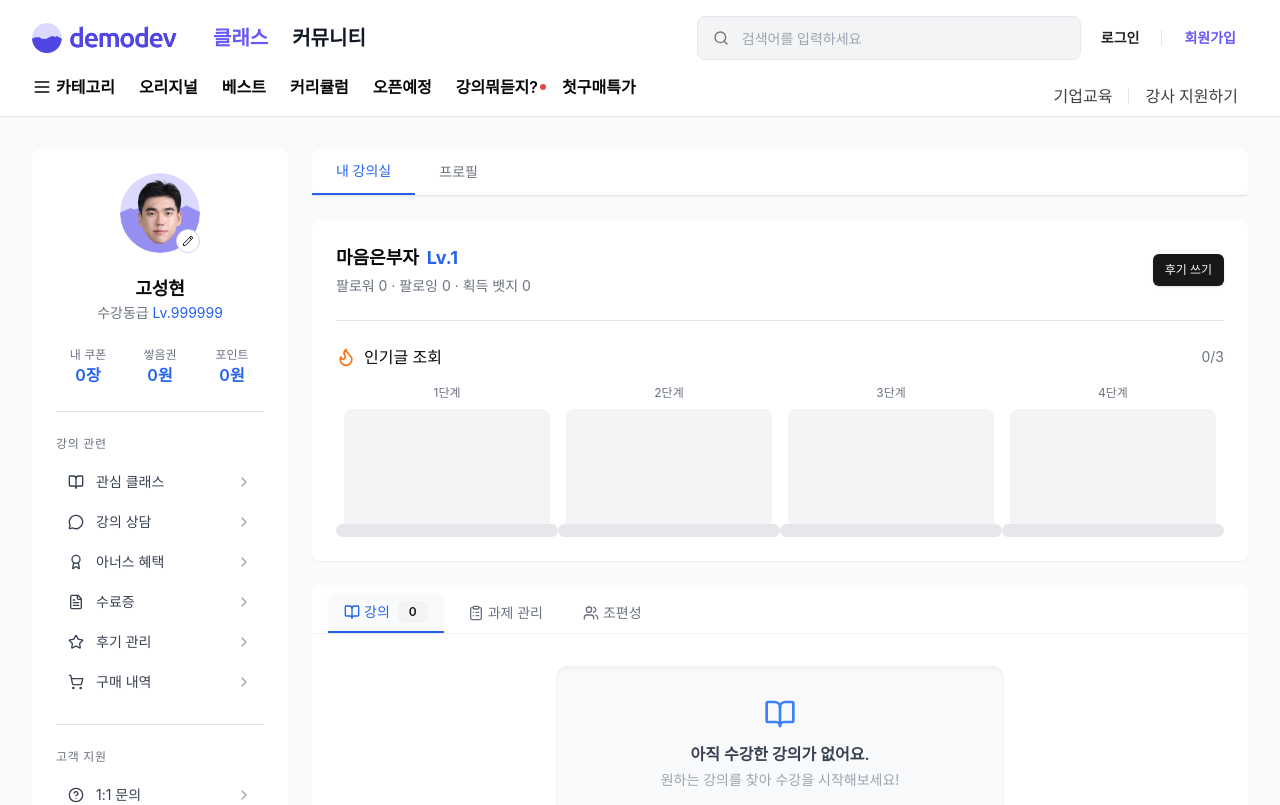
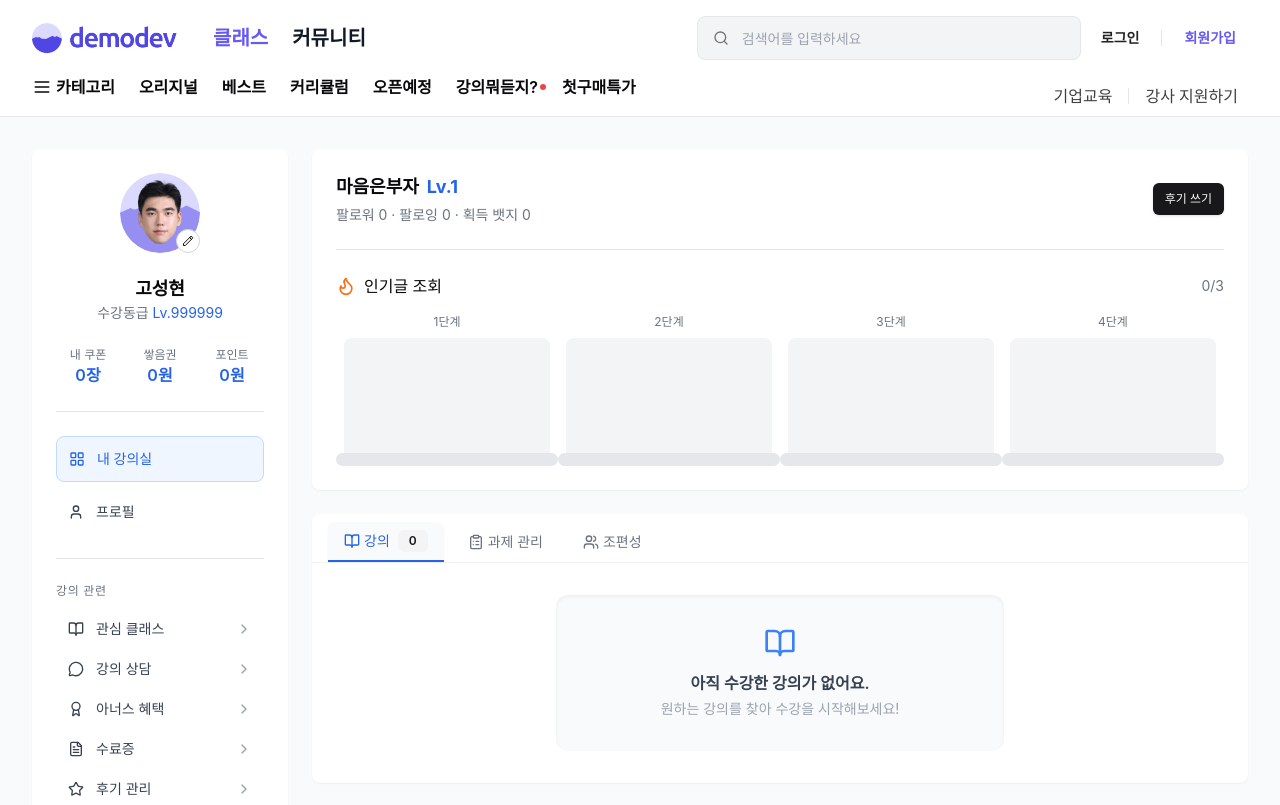
Before and after one commit to demodev-lab/demodev-lecture, a Next.js app: page /mypage in a window 1280 px wide. Shown: the top 805 px of the page. Built offline with nearby package versions, Linux system fonts and the light colour scheme.

Commit message:
style(VZOG-44): 내 강의실과 프로필 버튼 UI 수정

```diff
--- a/app/mypage/page.tsx
+++ b/app/mypage/page.tsx
@@ -14,45 +14,11 @@ export default function MyPage() {
         <div className="flex flex-col lg:flex-row gap-4 lg:gap-6">
           {/* 좌측 사이드바 - 모바일에서는 상단에 위치 */}
           <aside className="w-full lg:w-64 flex-shrink-0">
-            <MyPageSidebar />
+            <MyPageSidebar activeTab={activeTab} onTabChange={setActiveTab} />
           </aside>
 
           {/* 메인 컨텐츠 */}
           <main className="flex-1">
-            {/* 탭 네비게이션 */}
-            <div className="bg-white rounded-lg shadow-sm mb-6" role="tablist">
-              <div className="flex border-b">
-                <button
-                  role="tab"
-                  aria-selected={activeTab === "dashboard"}
-                  aria-controls="dashboard-panel"
-                  id="dashboard-tab"
-                  onClick={() => setActiveTab("dashboard")}
-                  className={`px-3 sm:px-4 md:px-6 py-2 sm:py-3 font-medium text-xs sm:text-sm transition-colors ${
-                    activeTab === "dashboard"
-                      ? "text-blue-600 border-b-2 border-blue-600"
-                      : "text-gray-500 hover:text-gray-700"
-                  }`}
-                >
-                  내 강의실
-                </button>
-                <button
-                  role="tab"
-                  aria-selected={activeTab === "profile"}
-                  aria-controls="profile-panel"
-                  id="profile-tab"
-                  onClick={() => setActiveTab("profile")}
-                  className={`px-3 sm:px-4 md:px-6 py-2 sm:py-3 font-medium text-xs sm:text-sm transition-colors ${
-                    activeTab === "profile"
-                      ? "text-blue-600 border-b-2 border-blue-600"
-                      : "text-gray-500 hover:text-gray-700"
-                  }`}
-                >
-                  프로필
-                </button>
-              </div>
-            </div>
-
             {/* 탭 컨텐츠 */}
             <div
               role="tabpanel"
--- a/components/mypage/MyPageSidebar.tsx
+++ b/components/mypage/MyPageSidebar.tsx
@@ -10,7 +10,8 @@ import {
   ShoppingCart,
   HelpCircle,
   Settings,
-  ChevronRight
+  ChevronRight,
+  LayoutGrid
 } from "lucide-react";
 import Image from "next/image";
 
@@ -26,7 +27,12 @@ interface MenuSection {
   items: MenuItem[];
 }
 
-export default function MyPageSidebar() {
+interface MyPageSidebarProps {
+  activeTab?: "dashboard" | "profile";
+  onTabChange?: (tab: "dashboard" | "profile") => void;
+}
+
+export default function MyPageSidebar({ activeTab, onTabChange }: MyPageSidebarProps) {
   // 임시 사용자 데이터
   const userData = {
     name: "고성현",
@@ -109,6 +115,36 @@ export default function MyPageSidebar() {
         </div>
       </div>
 
+      {/* 탭 네비게이션 */}
+      {onTabChange && (
+        <div className="mb-4 sm:mb-6 pb-4 sm:pb-6 border-b">
+          <div className="space-y-2">
+            <button
+              onClick={() => onTabChange("dashboard")}
+              className={`w-full flex items-center px-3 py-3 rounded-lg text-sm font-medium transition-colors ${
+                activeTab === "dashboard"
+                  ? "bg-blue-50 text-blue-600 border border-blue-200"
+                  : "text-gray-700 hover:bg-gray-50"
+              }`}
+            >
+              <LayoutGrid className="w-4 h-4 mr-3" />
+              내 강의실
+            </button>
+            <button
+              onClick={() => onTabChange("profile")}
+              className={`w-full flex items-center px-3 py-3 rounded-lg text-sm font-medium transition-colors ${
+                activeTab === "profile"
+                  ? "bg-blue-50 text-blue-600 border border-blue-200"
+                  : "text-gray-700 hover:bg-gray-50"
+              }`}
+            >
+              <User className="w-4 h-4 mr-3" />
+              프로필
+            </button>
+          </div>
+        </div>
+      )}
+
       {/* 메뉴 섹션 - 모바일에서는 숨김, 태블릿부터 표시 */}
       <nav className="hidden lg:block">
         {menuSections.map((section, index) => (
```
